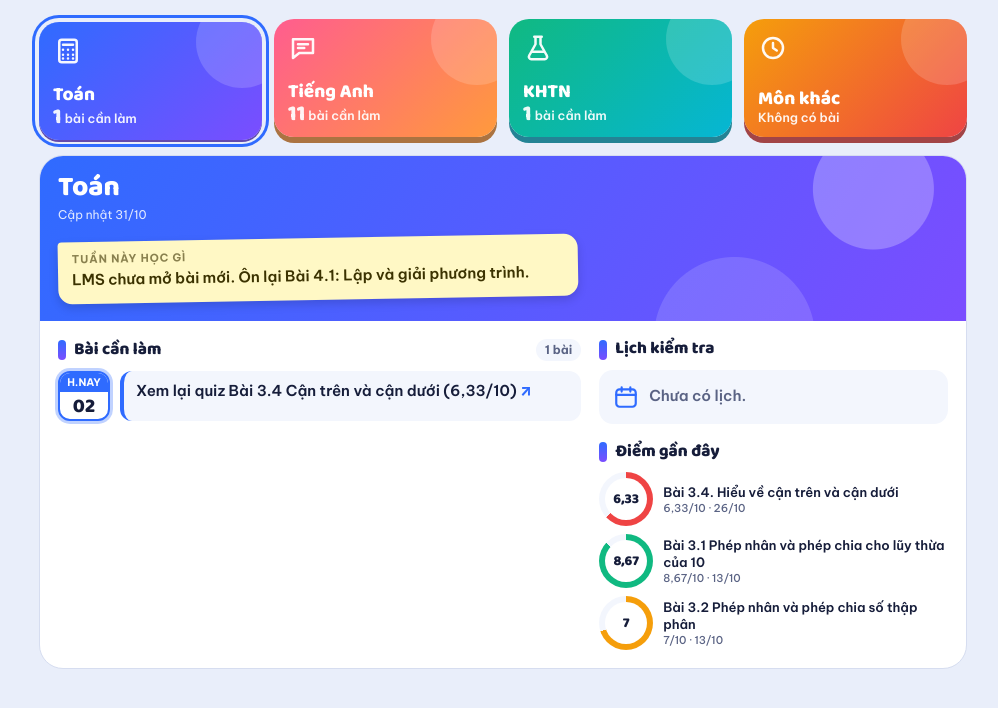
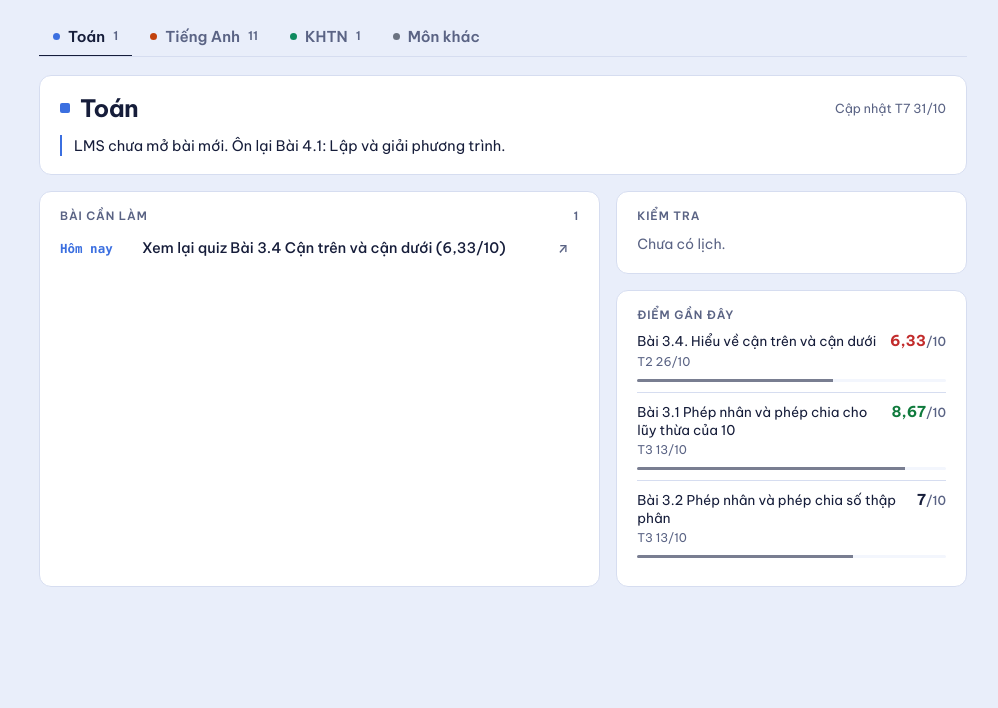
Before and after one commit to namphong2106/namphong2106.github.io, a plain HTML site: page index.html in a window 1280 px wide. Shown: the part 92-800 px from the top of the page, without its empty margins (137-1135 px from the left). Drawn offline with Linux system fonts and the light colour scheme.

Commit message:
Sổ học tập: giao diện tối giản hơn cho phần Nam (lớp 8)

```diff
--- a/index.html
+++ b/index.html
@@ -325,51 +325,45 @@ footer{margin-top:22px;color:var(--muted);font-size:12.5px;max-width:70ch}
 }
 @media (prefers-reduced-motion:reduce){ *{transition:none!important} }
 
-/* ---------- Bản gọn cho Nam: mỗi môn một thẻ ---------- */
-#nam-v{--t1:#2f6bff;--t2:#7b4dff;--a1:#ff5d8f;--a2:#ff9a3c;--k1:#10b981;--k2:#06b6d4;--o1:#f59e0b;--o2:#ef4444}
-.nv-tiles{display:grid;grid-template-columns:repeat(4,minmax(0,1fr));gap:12px;margin-top:22px}
-.nv-tile{position:relative;overflow:hidden;text-align:left;border:0;border-radius:20px;padding:14px 14px 12px;color:#fff;background:linear-gradient(135deg,var(--g1),var(--g2));box-shadow:0 6px 0 color-mix(in oklab,var(--g2) 60%,#000 25%);transition:transform .15s,box-shadow .15s;min-height:118px;display:flex;flex-direction:column;justify-content:space-between}
-.nv-tile:hover{transform:translateY(-2px)}
-.nv-tile[aria-selected="true"]{transform:translateY(3px);box-shadow:0 2px 0 color-mix(in oklab,var(--g2) 60%,#000 25%),0 0 0 4px var(--bg),0 0 0 7px var(--g1)}
-.nv-tile svg{width:30px;height:30px;opacity:.95}
-.nv-tile::after{content:"";position:absolute;right:-26px;top:-26px;width:92px;height:92px;border-radius:50%;background:rgba(255,255,255,.16)}
-.nv-tile .nm{font:800 19px/1.05 var(--f-display);margin-top:8px}
-.nv-tile .ct{font:600 12.5px/1.2 var(--f-body);opacity:.92}
-.nv-tile .ct b{font:800 22px/1 var(--f-display);margin-right:3px}
-.g-toan{--g1:var(--t1);--g2:var(--t2)} .g-anh{--g1:var(--a1);--g2:var(--a2)} .g-khtn{--g1:var(--k1);--g2:var(--k2)} .g-khac{--g1:var(--o1);--g2:var(--o2)}
-.nv-panel{margin-top:18px;background:var(--paper);border-radius:24px;overflow:hidden;border:1px solid var(--line)}
-.nv-hero{position:relative;padding:18px 18px 22px;color:#fff;background:linear-gradient(120deg,var(--g1),var(--g2))}
-.nv-hero::before{content:"";position:absolute;inset:0;background:radial-gradient(circle at 90% 20%,rgba(255,255,255,.25) 0 60px,transparent 61px),radial-gradient(circle at 75% 110%,rgba(255,255,255,.14) 0 80px,transparent 81px)}
-.nv-hero h2{position:relative;font:800 28px/1 var(--f-display)}
-.nv-hero .up{position:relative;font-size:12px;opacity:.85;margin-top:4px}
-.nv-note{position:relative;margin:14px 0 0;max-width:520px;background:#fff8c5;color:#3b3200;padding:12px 14px;border-radius:4px 14px 14px 14px;font-weight:600;box-shadow:0 4px 10px rgba(0,0,0,.15);transform:rotate(-1deg)}
-.nv-note small{display:block;font:800 11px/1 var(--f-body);letter-spacing:.08em;text-transform:uppercase;opacity:.6;margin-bottom:4px}
-.nv-grid{display:grid;grid-template-columns:minmax(0,1.5fr) minmax(0,1fr);gap:18px;padding:18px}
-.nv-h{font:800 17px/1.2 var(--f-display);margin:0 0 10px;display:flex;align-items:center;gap:8px}
-.nv-h::before{content:"";width:8px;height:20px;border-radius:4px;background:linear-gradient(var(--g1),var(--g2))}
-.nv-h .cnt{margin-left:auto;font:700 12px/1 var(--f-body);background:var(--paper-2);padding:5px 9px;border-radius:99px;color:var(--muted)}
-.nv-day{display:grid;grid-template-columns:52px minmax(0,1fr);gap:10px;margin-bottom:10px}
-.nv-cal{align-self:start;text-align:center;border-radius:12px;overflow:hidden;border:2px solid var(--g1);background:var(--paper)}
-.nv-cal i{display:block;font:800 10.5px/1 var(--f-body);font-style:normal;color:#fff;background:var(--g1);padding:4px 0}
-.nv-cal b{display:block;font:800 20px/1.1 var(--f-display);padding:3px 0 2px}
-.nv-cal.today{box-shadow:0 0 0 3px color-mix(in oklab,var(--g1) 30%,transparent)}
-.nv-items{display:grid;gap:6px}
-.nv-it{display:block;padding:10px 12px;border-radius:12px;background:var(--paper-2);font-weight:600;line-height:1.35;text-decoration:none;border-left:4px solid var(--g1);transition:transform .12s}
-.nv-it:hover{transform:translateX(3px)}
-.nv-it::after{content:" ↗";color:var(--g1);font-weight:800}
-.nv-more{margin-top:6px}
-.nv-more summary{cursor:pointer;font-weight:700;font-size:13.5px;color:var(--muted);padding:6px 0}
-.nv-more .nv-items{margin-top:6px}
-.nv-empty{display:flex;align-items:center;gap:10px;padding:14px;border-radius:14px;background:var(--paper-2);color:var(--muted);font-weight:600}
-.nv-empty svg{width:26px;height:26px;flex:none;color:var(--g1)}
-.nv-side{display:grid;gap:18px;align-content:start}
-.nv-scores{display:grid;gap:8px}
-.nv-sc{display:grid;grid-template-columns:54px minmax(0,1fr);gap:10px;align-items:center}
-.nv-ring{width:54px;height:54px;border-radius:50%;display:grid;place-items:center;background:conic-gradient(var(--rc) calc(var(--p)*1%),var(--paper-2) 0)}
-.nv-ring span{width:42px;height:42px;border-radius:50%;background:var(--paper);display:grid;place-items:center;font:800 14px/1 var(--f-display)}
-.nv-sc .tt{font-size:13px;line-height:1.3;font-weight:600}
-.nv-sc .tt small{display:block;color:var(--muted);font-weight:500}
-@media (max-width:720px){.nv-grid{grid-template-columns:1fr}.nv-tiles{grid-template-columns:repeat(2,minmax(0,1fr))}.nv-tile{min-height:100px}}
+/* ---------- Bản gọn cho Nam: mỗi môn một thẻ (phong cách tối giản cho THCS) ---------- */
+#nam-v{--acc:#2a78d6;font-family:var(--f-body)}
+#nam-v .k-toan{--acc:#3b6fe0} #nam-v .k-anh{--acc:#c2410c} #nam-v .k-khtn{--acc:#0f8a5f} #nam-v .k-khac{--acc:#6b7280}
+.nv-nav{display:flex;gap:4px;margin-top:22px;border-bottom:1px solid var(--line);overflow-x:auto;scrollbar-width:none}
+.nv-nav button{flex:none;background:none;border:0;border-bottom:2px solid transparent;margin-bottom:-1px;padding:10px 14px 11px;font:600 15px/1 var(--f-body);color:var(--muted);display:flex;align-items:center;gap:8px}
+.nv-nav button i{width:7px;height:7px;border-radius:50%;background:var(--acc)}
+.nv-nav button em{font-style:normal;font-size:12px;font-weight:600;color:var(--muted);font-variant-numeric:tabular-nums}
+.nv-nav button[aria-selected="true"]{color:var(--ink);border-bottom-color:var(--ink)}
+.nv-wrap{margin-top:18px;display:grid;grid-template-columns:minmax(0,1.6fr) minmax(0,1fr);gap:16px}
+.nv-box{background:var(--paper);border:1px solid var(--line);border-radius:12px;padding:18px 20px}
+.nv-top{grid-column:1/-1;display:flex;flex-wrap:wrap;gap:6px 24px;align-items:baseline;justify-content:space-between}
+.nv-top h2{font:700 24px/1.2 var(--f-body);letter-spacing:-.02em;display:flex;align-items:center;gap:10px}
+.nv-top h2 i{width:10px;height:10px;border-radius:2px;background:var(--acc)}
+.nv-top .meta{font-size:12.5px;color:var(--muted)}
+.nv-week{flex-basis:100%;margin:6px 0 0;padding-left:12px;border-left:2px solid var(--acc);color:var(--ink);font-size:14.5px}
+.nv-lbl{font:600 11.5px/1 var(--f-body);letter-spacing:.08em;text-transform:uppercase;color:var(--muted);margin:0 0 12px;display:flex;justify-content:space-between}
+.nv-rows{margin:0;padding:0;list-style:none}
+.nv-rows li{display:grid;grid-template-columns:70px minmax(0,1fr) auto;gap:12px;align-items:baseline;padding:10px 0;border-top:1px solid var(--line)}
+.nv-rows li:first-child{border-top:0;padding-top:0}
+.nv-d{font:600 12.5px/1.3 ui-monospace,"SF Mono",Menlo,monospace;color:var(--muted);white-space:nowrap}
+.nv-d.now{color:var(--acc)}
+.nv-rows a,.nv-rows .t{font-weight:500;font-size:14.5px;line-height:1.4;text-decoration:none}
+.nv-rows a:hover{text-decoration:underline;text-underline-offset:3px}
+.nv-rows .go{color:var(--muted);font-size:13px}
+.nv-more{margin-top:10px;border-top:1px dashed var(--line);padding-top:8px}
+.nv-more summary{cursor:pointer;font-size:13px;color:var(--muted);font-weight:600}
+.nv-more .nv-rows{margin-top:10px}
+.nv-nil{color:var(--muted);font-size:14px;margin:0}
+.nv-side{display:grid;gap:16px;align-content:start}
+.nv-g{display:grid;grid-template-columns:minmax(0,1fr) auto;gap:2px 12px;padding:10px 0;border-top:1px solid var(--line)}
+.nv-lbl + .nv-g{border-top:0;padding-top:0}
+.nv-g .t{font-size:13.5px;line-height:1.35}
+.nv-g .s{font:700 15px/1.2 var(--f-body);font-variant-numeric:tabular-nums;text-align:right}
+.nv-g .s.low{color:var(--late)} .nv-g .s.hi{color:var(--ok)}
+.nv-g .m{font-size:12px;color:var(--muted)}
+.nv-g .bar{grid-column:1/-1;height:3px;border-radius:2px;background:var(--paper-2);margin-top:6px;overflow:hidden}
+.nv-g .bar b{display:block;height:100%;background:var(--ink);opacity:.55}
+@media (max-width:520px){.nv-nav{display:grid;grid-template-columns:repeat(4,minmax(0,1fr));gap:0}.nv-nav button{justify-content:center;padding:10px 2px 11px;font-size:13.5px;gap:4px;flex-wrap:wrap}.nv-nav button i{display:none}}
+@media (max-width:720px){.nv-wrap{grid-template-columns:1fr}.nv-box{padding:16px}.nv-rows li{grid-template-columns:62px minmax(0,1fr) auto}}
 </style>
 </head>
 <body>
@@ -390,7 +384,7 @@ footer{margin-top:22px;color:var(--muted);font-size:12.5px;max-width:70ch}
   </div>
 
   <section id="nam-v" hidden aria-label="Các môn của Nam">
-    <div class="nv-tiles" role="tablist" id="nv-tabs"></div>
+    <div class="nv-nav" role="tablist" id="nv-tabs"></div>
     <div id="nv-body"></div>
   </section>
 
@@ -919,57 +913,44 @@ load("assess.json").then(a => { state.assess = (a && a.subjects) || []; state.as
   const $ = (id) => document.getElementById(id);
   const esc = (s) => String(s ?? "").replace(/[&<>"']/g, c => ({"&":"&amp;","<":"&lt;",">":"&gt;",'"':"&quot;","'":"&#39;"}[c]));
   const DOW = ["CN","T2","T3","T4","T5","T6","T7"];
-  const dow = (d) => DOW[new Date(d+"T00:00:00Z").getUTCDay()];
-  const dm = (d) => d ? `${d.slice(8,10)}/${d.slice(5,7)}` : "";
+  const dd = (d) => d ? `${DOW[new Date(d+"T00:00:00Z").getUTCDay()]} ${d.slice(8,10)}/${d.slice(5,7)}` : "";
   const today = new Date(Date.now() + 7*3600e3).toISOString().slice(0,10);
   const num = (n) => String(Math.round(n*100)/100).replace(".", ",");
-  const IC = {
-    toan: '<rect x="5" y="3" width="14" height="18" rx="2"/><path d="M8 7h8M8 11h.01M12 11h.01M16 11h.01M8 15h.01M12 15h.01M16 15h.01M8 18h.01M12 18h.01M16 18h.01"/>',
-    anh: '<path d="M4 5h16v11H9l-5 4z"/><path d="M8 9h8M8 12h5"/>',
-    khtn: '<path d="M9 3h6M10 3v6l-5 9a2 2 0 0 0 2 3h10a2 2 0 0 0 2-3l-5-9V3"/><path d="M7.5 15h9"/>',
-    khac: '<circle cx="12" cy="12" r="8"/><path d="M12 8v4l3 2"/>'
-  };
-  const svg = (k) => `<svg viewBox="0 0 24 24" fill="none" stroke="currentColor" stroke-width="2" stroke-linecap="round" stroke-linejoin="round" aria-hidden="true">${IC[k] || IC.khac}</svg>`;
-  const OK = '<svg viewBox="0 0 24 24" fill="none" stroke="currentColor" stroke-width="2.2" stroke-linecap="round" stroke-linejoin="round" aria-hidden="true"><circle cx="12" cy="12" r="9"/><path d="m8 12 3 3 5-6"/></svg>';
-  const CAL = '<svg viewBox="0 0 24 24" fill="none" stroke="currentColor" stroke-width="2" stroke-linecap="round" stroke-linejoin="round" aria-hidden="true"><rect x="3" y="5" width="18" height="16" rx="3"/><path d="M3 10h18M8 3v4M16 3v4"/></svg>';
   let data = null, cur = "toan";
   try { cur = localStorage.getItem("soht-nam-subj") || "toan"; } catch(e) {}
   const OLD = [".mode", "section[aria-labelledby='ex-h']", "nav.tabs", "main", "footer"];
   const url = (it) => /^https:\/\//.test(it.u || "") ? it.u : null;
-  const item = (it) => url(it) ? `<a class="nv-it" href="${esc(url(it))}" target="_blank" rel="noopener">${esc(it.t)}</a>` : `<span class="nv-it">${esc(it.t)}</span>`;
-  const byDay = (arr) => { const g = {}; arr.forEach(t => (g[t.d] ||= []).push(t)); return Object.keys(g).sort().map(d =>
-    `<div class="nv-day"><div class="nv-cal${d === today ? " today" : ""}"><i>${d === today ? "H.NAY" : dow(d)}</i><b>${d.slice(8,10)}</b></div><div class="nv-items">${g[d].map(item).join("")}</div></div>`).join(""); };
+  const title = (it) => url(it) ? `<a href="${esc(url(it))}" target="_blank" rel="noopener">${esc(it.t)}</a>` : `<span class="t">${esc(it.t)}</span>`;
+  const rows = (arr) => `<ul class="nv-rows">${arr.map(it => `<li><span class="nv-d${it.d === today ? " now" : ""}">${it.d === today ? "Hôm nay" : dd(it.d)}</span>${title(it)}<span class="go">${url(it) ? "↗" : ""}</span></li>`).join("")}</ul>`;
   function draw() {
     const isNam = document.querySelector('.kid[data-kid="nam"]').getAttribute("aria-selected") === "true";
     $("nam-v").hidden = !isNam;
     OLD.forEach(q => document.querySelectorAll(q).forEach(el => { el.style.display = isNam ? "none" : ""; }));
     if (!isNam) return;
-    if (!data) { $("nv-body").innerHTML = `<div class="nv-empty" style="margin-top:18px">Đang tải…</div>`; return; }
+    if (!data) { $("nv-body").innerHTML = `<p class="nv-nil" style="margin-top:18px">Đang tải…</p>`; return; }
     const S = data.subjects;
     if (!S.find(s => s.key === cur)) cur = S[0].key;
     $("nv-tabs").innerHTML = S.map(s => { const n = s.todo.filter(t => t.d >= today).length;
-      return `<button role="tab" class="nv-tile g-${s.key}" data-k="${s.key}" aria-selected="${s.key === cur}">${svg(s.key)}<div><div class="nm">${esc(s.name)}</div><div class="ct">${n ? `<b>${n}</b>bài cần làm` : "Không có bài"}</div></div></button>`; }).join("");
+      return `<button role="tab" class="k-${s.key}" data-k="${s.key}" aria-selected="${s.key === cur}"><i></i>${esc(s.name)}${n ? `<em>${n}</em>` : ""}</button>`; }).join("");
     const s = S.find(x => x.key === cur);
     const todo = s.todo.filter(t => t.d >= today), extra = (s.extra || []).filter(t => t.d >= today);
     const exams = (s.exams || []).filter(e => e.d >= today);
-    const ring = (g) => { const p = Math.max(0, Math.min(100, g.s / g.m * 100)); const c = p < 65 ? "#ef4444" : p >= 85 ? "#10b981" : "#f59e0b";
-      return `<div class="nv-sc"><div class="nv-ring" style="--p:${p};--rc:${c}"><span>${num(g.s / g.m * 10)}</span></div><div class="tt">${esc((g.sub ? g.sub + " · " : "") + g.t.replace(/^\[[^\]]+\]\s*/, ""))}<small>${num(g.s)}/${g.m}${g.n ? " · " + esc(g.n) : ""} · ${dm(g.d)}</small></div></div>`; };
-    $("nv-body").innerHTML = `<div class="nv-panel g-${s.key}">
-      <div class="nv-hero"><h2>${esc(s.name)}</h2><div class="up">Cập nhật ${dm(data.updated)}</div>
-        <p class="nv-note"><small>Tuần này học gì</small>${s.week ? esc(s.week) : "Chưa có thông tin."}</p></div>
-      <div class="nv-grid">
-        <div><h3 class="nv-h">Bài cần làm ${todo.length ? `<span class="cnt">${todo.length} bài</span>` : ""}</h3>
-          ${todo.length ? byDay(todo) : `<div class="nv-empty">${OK}Không có bài. Tuyệt!</div>`}
-          ${extra.length ? `<details class="nv-more"><summary>+ ${extra.length} bài thêm, không bắt buộc</summary><div class="nv-items">${extra.map(item).join("")}</div></details>` : ""}</div>
-        <div class="nv-side">
-          <div><h3 class="nv-h">Lịch kiểm tra</h3>${exams.length ? `<div class="nv-items">${exams.map(e => `<div class="nv-day"><div class="nv-cal"><i>${dow(e.d)}</i><b>${e.d.slice(8,10)}</b></div>${item(e)}</div>`).join("")}</div>` : `<div class="nv-empty">${CAL}Chưa có lịch.</div>`}</div>
-          <div><h3 class="nv-h">Điểm gần đây</h3>${s.grades.length ? `<div class="nv-scores">${s.grades.map(ring).join("")}</div>` : `<div class="nv-empty">Chưa có điểm.</div>`}</div>
-        </div>
+    const g = (x) => { const v = x.s / x.m * 10; const c = v < 6.5 ? "low" : v >= 8.5 ? "hi" : "";
+      return `<div class="nv-g"><span class="t">${esc((x.sub ? x.sub + " · " : "") + x.t.replace(/^\[[^\]]+\]\s*/, ""))}</span><span class="s ${c}">${num(x.s)}<small style="font-weight:500;color:var(--muted)">/${x.m}</small></span><span class="m">${dd(x.d)}${x.n ? " · " + esc(x.n) : ""}</span><span></span><span class="bar"><b style="width:${Math.max(0, Math.min(100, v * 10))}%"></b></span></div>`; };
+    $("nv-body").innerHTML = `<div class="nv-wrap k-${s.key}">
+      <div class="nv-box nv-top"><h2><i></i>${esc(s.name)}</h2><span class="meta">Cập nhật ${dd(data.updated)}</span>
+        <p class="nv-week">${s.week ? esc(s.week) : "Chưa có thông tin tuần này."}</p></div>
+      <div class="nv-box"><p class="nv-lbl"><span>Bài cần làm</span><span>${todo.length || ""}</span></p>
+        ${todo.length ? rows(todo) : `<p class="nv-nil">Không có bài.</p>`}
+        ${extra.length ? `<details class="nv-more"><summary>Thêm ${extra.length} bài không bắt buộc</summary>${rows(extra)}</details>` : ""}</div>
+      <div class="nv-side">
+        <div class="nv-box"><p class="nv-lbl"><span>Kiểm tra</span></p>${exams.length ? rows(exams) : `<p class="nv-nil">Chưa có lịch.</p>`}</div>
+        <div class="nv-box"><p class="nv-lbl"><span>Điểm gần đây</span></p>${s.grades.length ? s.grades.map(g).join("") : `<p class="nv-nil">Chưa có điểm.</p>`}</div>
       </div></div>`;
   }
   $("nv-tabs").addEventListener("click", (e) => { const b = e.target.closest("button[data-k]"); if (!b) return; cur = b.dataset.k; try { localStorage.setItem("soht-nam-subj", cur); } catch(e) {} draw(); });
   document.querySelectorAll(".kid").forEach(b => b.addEventListener("click", () => setTimeout(draw, 0)));
-  fetch("nam.json?t=" + Date.now(), { cache: "no-store" }).then(r => r.json()).then(d => { data = d; draw(); }).catch(() => { $("nv-body").innerHTML = `<div class="nv-empty" style="margin-top:18px">Chưa tải được dữ liệu.</div>`; });
+  fetch("nam.json?t=" + Date.now(), { cache: "no-store" }).then(r => r.json()).then(d => { data = d; draw(); }).catch(() => { $("nv-body").innerHTML = `<p class="nv-nil" style="margin-top:18px">Chưa tải được dữ liệu.</p>`; });
   setTimeout(draw, 0);
 })();
 </script>
```
